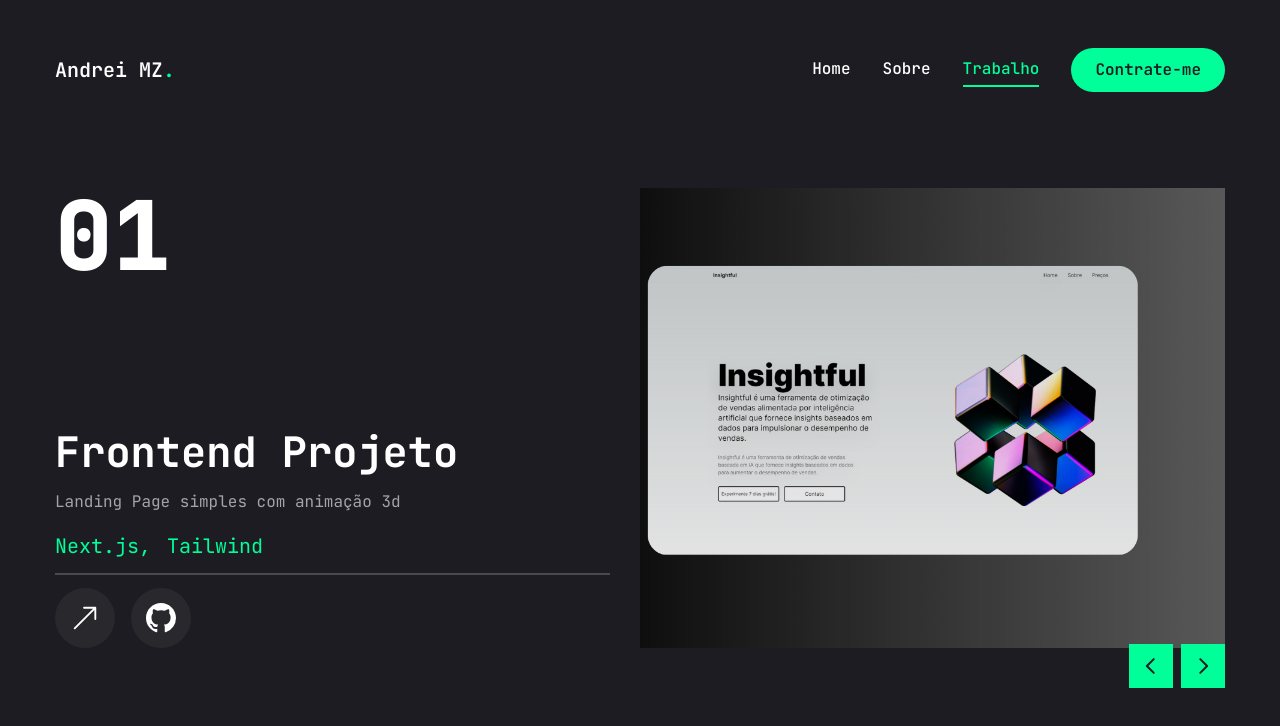
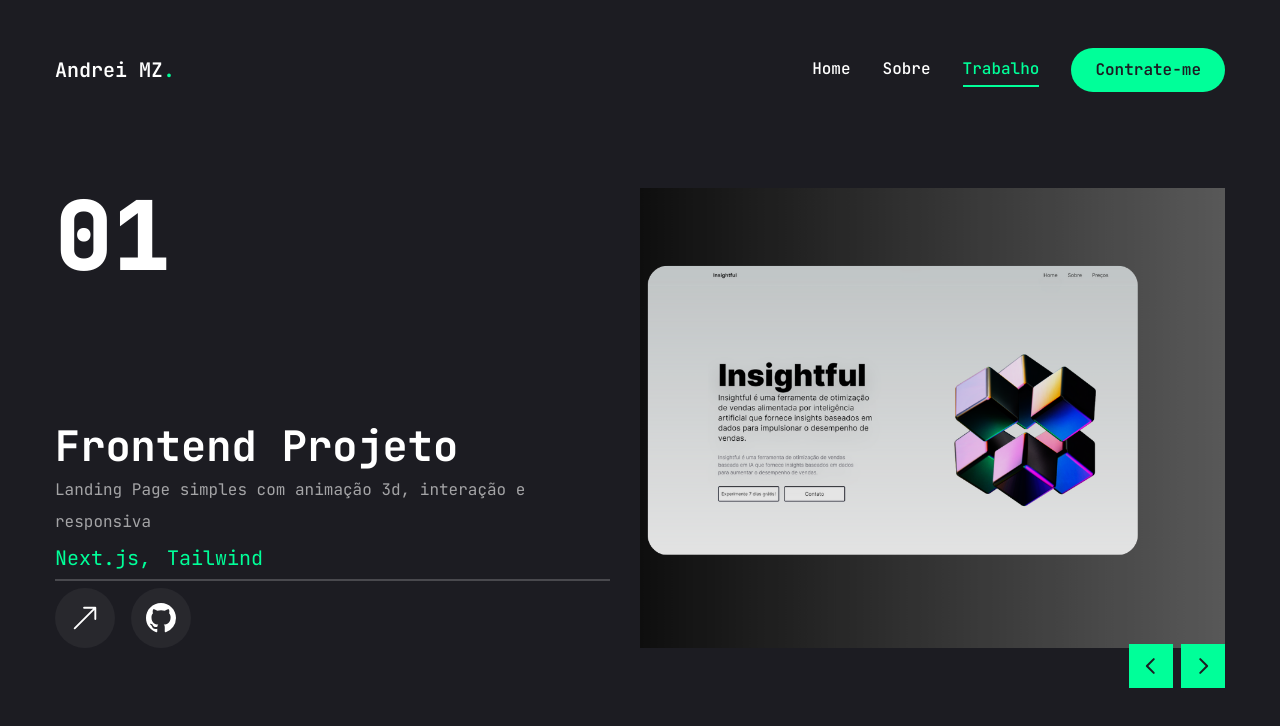
Before and after one commit to Andrei-MZ/Portfolio-Andrei, a Next.js app: page /trabalho in a window 1280 px wide. Shown: the top 726 px of the page. Built offline with nearby package versions, Linux system fonts and the light colour scheme.

Commit message:
new project

```diff
--- a/src/app/trabalho/page.jsx
+++ b/src/app/trabalho/page.jsx
@@ -19,7 +19,7 @@ const projects = [
     num: "01",
     category: "frontend",
     title: "projeto 1",
-    description: "Landing Page simples com animação 3d",
+    description: "Landing Page simples com animação 3d, interação e responsiva",
     stack: [{ name: "Next.js"}, { name: "Tailwind"}],
     image: '/assets/work/thumb1.png',
     live: "https://3d-web-teste.vercel.app/",
@@ -34,6 +34,16 @@ const projects = [
     image: "/assets/work/thumb2.png",
     live: "https://desafio-jogo-da-velha.vercel.app/",
     github: "https://github.com/Andrei-MZ/desafio-jogo-da-velha",
+  },
+  {
+    num: "03",
+    category: "Full stack",
+    title: "projeto 3",
+    description: "Uma versão simplificada de um painel financeiro que possui: Uma página inicial, Uma página de login, Páginas de painel proteginas por autenticação, a capacidade dos usuários de adicionar, editar e excluir faturas e também contém um Banco de dados",
+    stack: [{ name: "Javascript"}, { name: "Tailwind"}, { name: "Nextjs"}, { name: "React"}, { name: "PostgresSQL"}],
+    image: "/assets/work/thumb3.png",
+    live: "https://nextjs-dashboard-wine-eight-63.vercel.app/",
+    github: "https://github.com/Andrei-MZ/nextjs-dashboard",
   },
 ];
 
```
